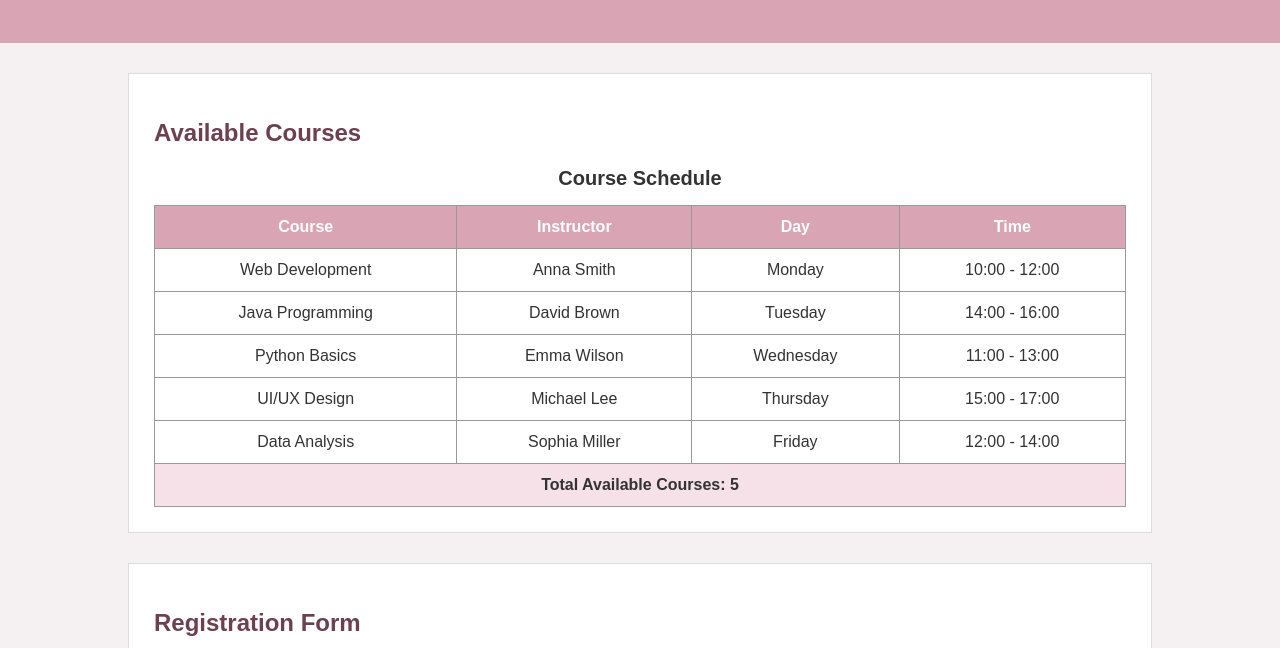
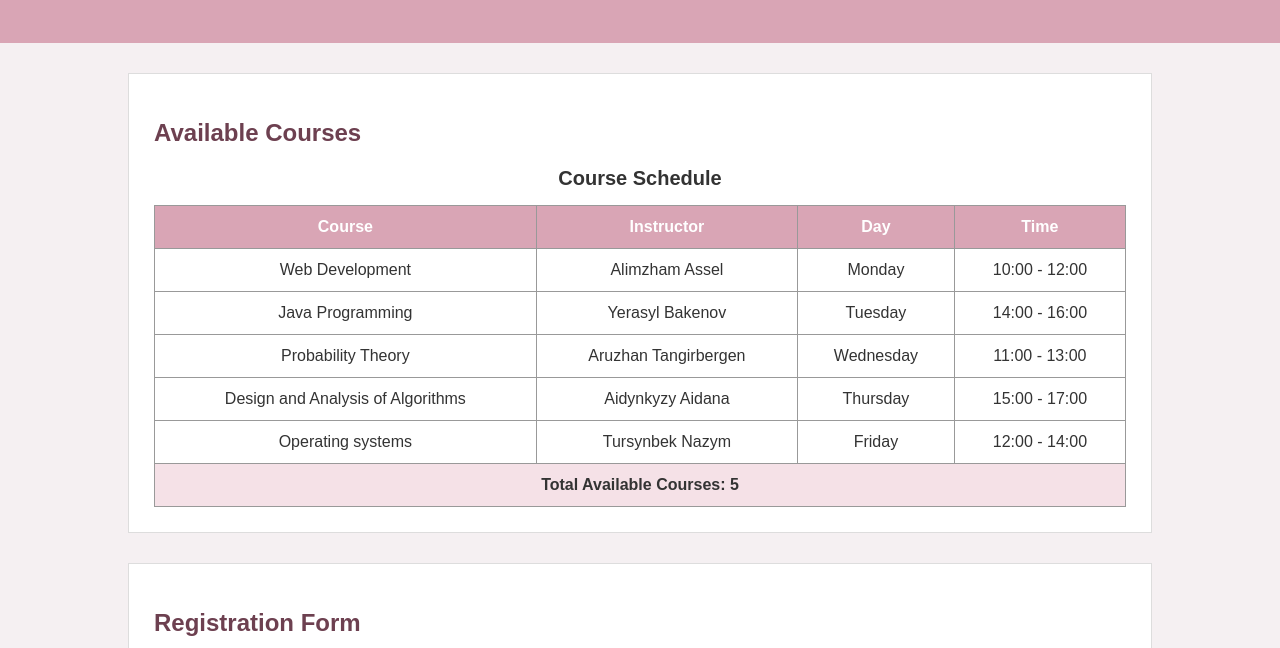
Before and after one commit to zhibekkypshak/frontend-assignment1, a plain HTML site: page task4/index.html in a window 1280 px wide. Shown: the part 152-800 px from the top of the page. Drawn offline with Linux system fonts and the light colour scheme.

```diff
--- a/task4/index.html
+++ b/task4/index.html
@@ -44,35 +44,35 @@
                 <tbody>
                     <tr>
                         <td>Web Development</td>
-                        <td>Anna Smith</td>
+                        <td>Alimzham Assel</td>
                         <td>Monday</td>
                         <td>10:00 - 12:00</td>
                     </tr>
 
                     <tr>
                         <td>Java Programming</td>
-                        <td>David Brown</td>
+                        <td>Yerasyl Bakenov</td>
                         <td>Tuesday</td>
                         <td>14:00 - 16:00</td>
                     </tr>
 
                     <tr>
-                        <td>Python Basics</td>
-                        <td>Emma Wilson</td>
+                        <td>Probability Theory</td>
+                        <td>Aruzhan Tangirbergen</td>
                         <td>Wednesday</td>
                         <td>11:00 - 13:00</td>
                     </tr>
 
                     <tr>
-                        <td>UI/UX Design</td>
-                        <td>Michael Lee</td>
+                        <td>Design and Analysis of Algorithms</td>
+                        <td>Aidynkyzy Aidana</td>
                         <td>Thursday</td>
                         <td>15:00 - 17:00</td>
                     </tr>
 
                     <tr>
-                        <td>Data Analysis</td>
-                        <td>Sophia Miller</td>
+                        <td>Operating systems </td>
+                        <td>Tursynbek Nazym</td>
                         <td>Friday</td>
                         <td>12:00 - 14:00</td>
                     </tr>
@@ -198,9 +198,9 @@
                     <option value="">Select a course</option>
                     <option value="web">Web Development</option>
                     <option value="java">Java Programming</option>
-                    <option value="python">Python Basics</option>
-                    <option value="design">UI/UX Design</option>
-                    <option value="data">Data Analysis</option>
+                    <option value="python">Probability Theory</option>
+                    <option value="design">Design and Analysis of Algorithms</option>
+                    <option value="data">Operating systems</option>
                 </select>
 
 
```
Also changed, not shown: Personal_website/index.html (+5 -5 lines), Personal_website/styles.css (+4 -8 lines), task2/index.html (+4 -4 lines).
